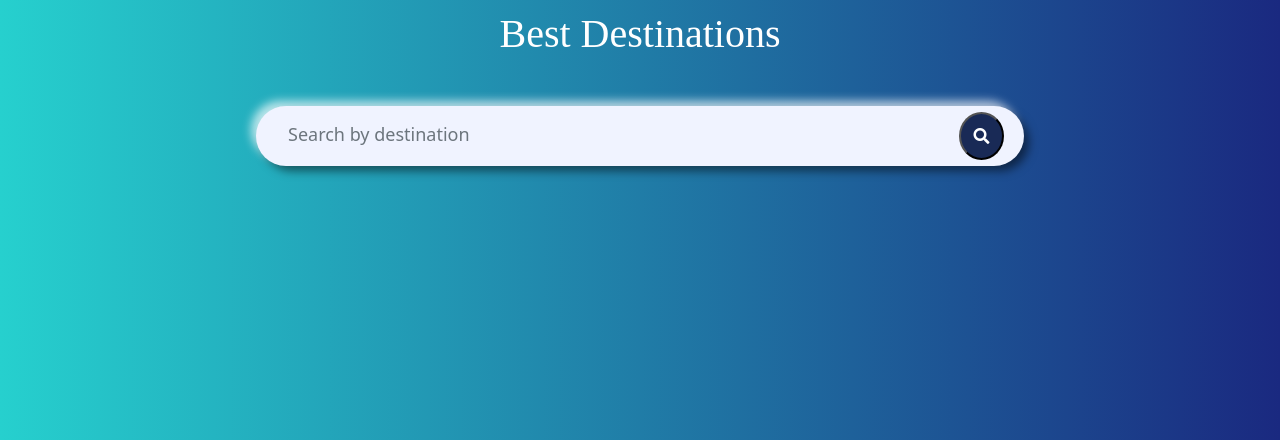
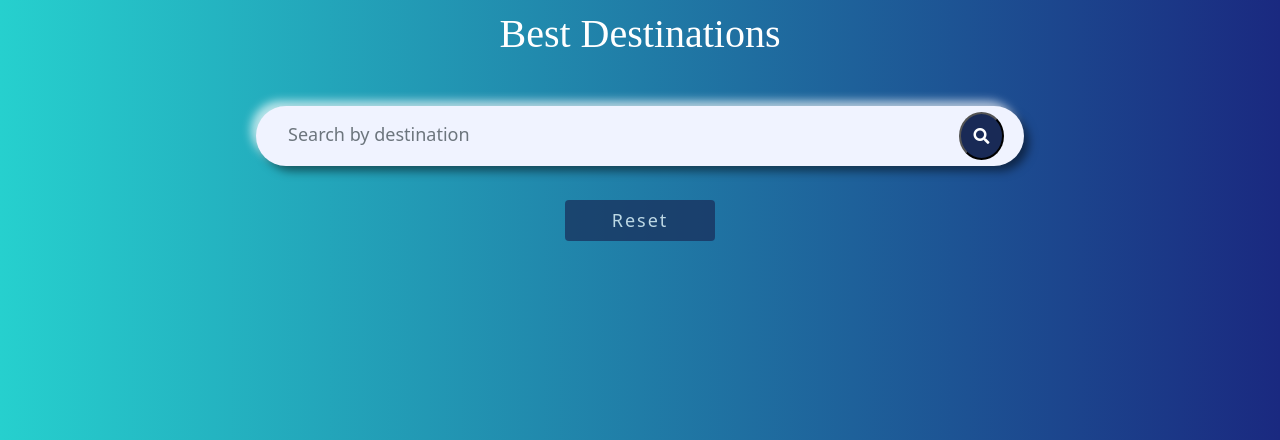
Before and after one commit to jas-sin82/next-destination-club-milestone-3, a Flask app: page /get_destinations in a window 1280 px wide. Shown: the part 170-610 px from the top of the page. Run offline with Flask 2, Linux system fonts and the light colour scheme; the visitor is signed in with stand-in values (Sample User, id 1); data that the repository does not hold is empty; some libraries are stand-ins or nearby versions.

Commit message:
Add reset button

```diff
--- a/static/css/style.css
+++ b/static/css/style.css
@@ -642,6 +642,18 @@ img.main-cards {
     outline: 0;
     box-shadow: none;
 }
+.clear-button{
+    display: flex;
+    justify-content: center;
+    text-align: center;
+}
+.clear-button-1{
+    width:150px;
+    background:#192a56;
+    color:white;
+    opacity: 0.7;
+
+}
 
 /*----------error page------*/
 
--- a/templates/destinations.html
+++ b/templates/destinations.html
@@ -4,7 +4,7 @@
 <h1 class="profile-name mb-5 text-center"> Best Destinations</h1>
 <form action="{{ url_for('search') }}" method="POST">
     <div class=" main-box">
-        <div class="search-box mb-5">
+        <div class="search-box mb-4">
             <input type="text" name="query" id="query" class="form-control search-text pt-3" required
                 placeholder="Search by destination">
             <label for="query"></label>
@@ -12,6 +12,9 @@
         </div>
     </div>
 </form>
+<div class= "clear-button mb-5">
+<a href="{{ url_for('get_destinations') }}" class="btn home-page-button mb-2 clear-button-1 ">Reset</a>
+</div>
 <div class="container">
     <!--get destinations-->
     {% if destinations|length > 0 %}
```
